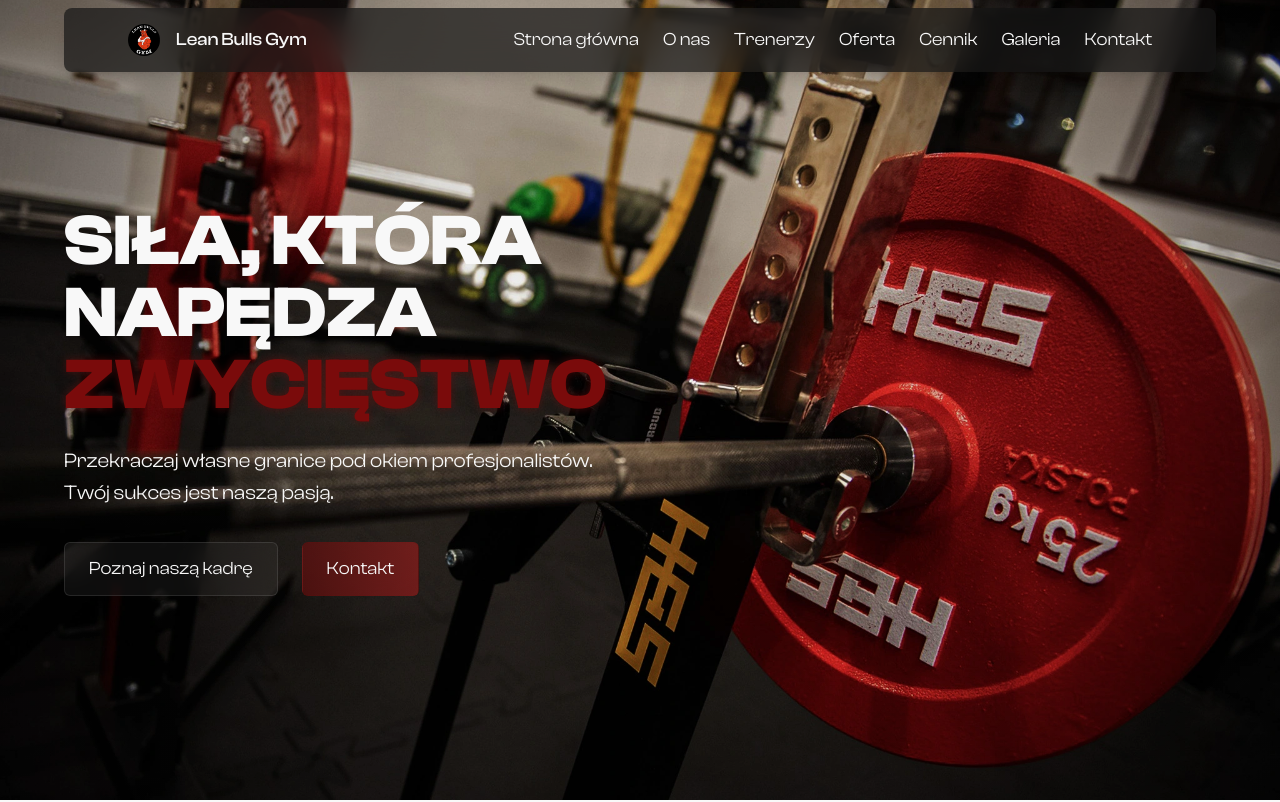
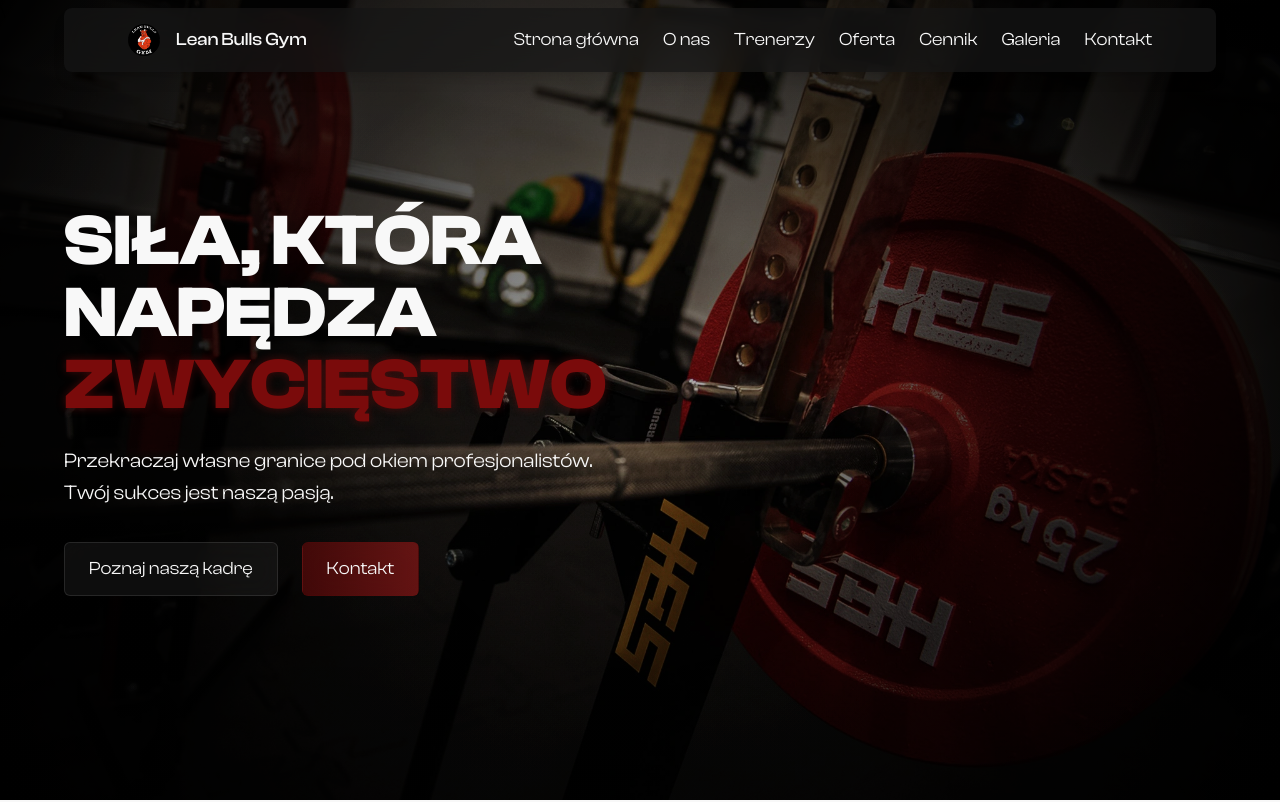
Before and after one commit to 66HEX/lean-bulls-gym, a React (Vite) app: page / in a window 1280 px wide. Shown: the top 802 px of the page. Built offline with nearby package versions, Linux system fonts and the light colour scheme.

Commit message:
Update HomeSection.tsx

```diff
--- a/src/components/HomeSection/HomeSection.tsx
+++ b/src/components/HomeSection/HomeSection.tsx
@@ -1,6 +1,6 @@
 import backgroundImage from '/home.webp';
 import Lenis from 'lenis';
-
+import BackgroundOverlay from '../ui/BackgroundOverlay/BackgroundOverlay.tsx'
 const HomeSection = () => {
     const handleScrollToTeam = () => {
         const lenis = window.lenis as Lenis;
@@ -32,8 +32,14 @@ const HomeSection = () => {
                     backgroundRepeat: 'no-repeat'
                 }}
             >
-                <div className="absolute inset-0 bg-[radial-gradient(circle_at_center,_var(--tw-gradient-stops))] from-transparent to-black/30"/>
+                <div
+                    className="absolute inset-0 bg-[radial-gradient(circle_at_center,_var(--tw-gradient-stops))] from-transparent via-black/70 to-black"/>
+                \
+                <div
+                    className="absolute inset-0 bg-black opacity-20"/>
             </div>
+            <BackgroundOverlay/>
+
             <div
                 className="relative h-full container mx-auto flex flex-col justify-center items-start p-4 md:p-8 lg:p-12 xl:p-16">
             <div className="max-w-xl">
```
